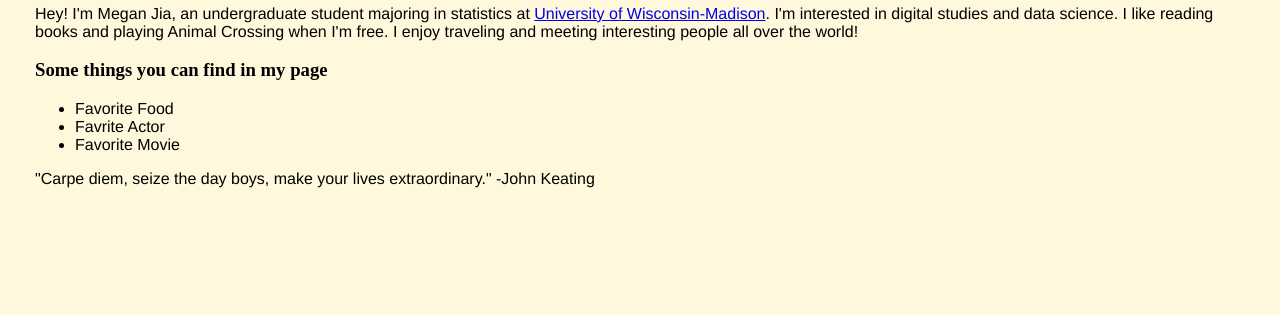
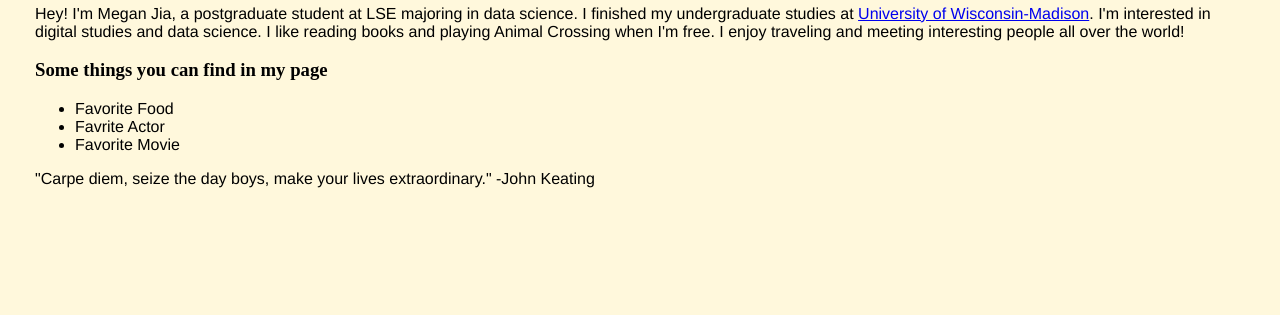
Before and after one commit to Shuyuan301/LIS351Project, a plain HTML site: page index.html in a window 1280 px wide. Shown: the part 485-800 px from the top of the page. Drawn offline with Linux system fonts and the light colour scheme.

Commit message:
Update index.html

```diff
--- a/index.html
+++ b/index.html
@@ -15,7 +15,7 @@
       <h1>Welcome to my page!</h1>
       <img src="Me.jpg" alt="my_pict" width="275" height="300">
       <h2>About me &#128512;</h2>
-      <p>Hey! I'm Megan Jia, an undergraduate student majoring in statistics at <a href=https://www.wisc.edu> University of Wisconsin-Madison</a>. I'm interested in digital studies and data science. I like reading books and playing Animal Crossing when I'm free. I enjoy traveling and meeting interesting people all over the world! </p>
+      <p>Hey! I'm Megan Jia, a postgraduate student at LSE majoring in data science. I finished my undergraduate studies at <a href=https://www.wisc.edu> University of Wisconsin-Madison</a>. I'm interested in digital studies and data science. I like reading books and playing Animal Crossing when I'm free. I enjoy traveling and meeting interesting people all over the world! </p>
       <h3>Some things you can find in my page</h3>
       <ul>
        <li>Favorite Food </li>
```
